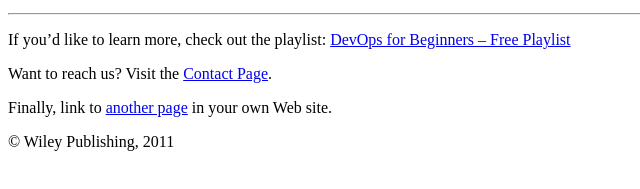
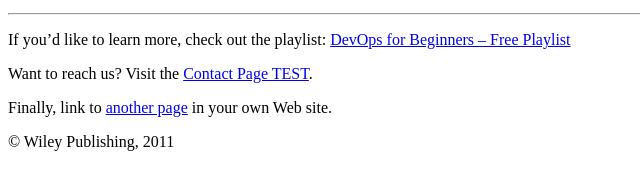
Before and after one commit to PanagiotisBeis/The_cloudadvisory, a plain HTML site: page index.html in a window 1280 px wide. Shown: the part 523-712 px from the top of the page, 0-640 px from the left. Drawn offline with Linux system fonts and the light colour scheme.

Commit message:
Update index.html

```diff
--- a/index.html
+++ b/index.html
@@ -31,7 +31,7 @@ Break up your page with a horizontal rule or two. </p>
 <!-- ADD THIS NEW PARAGRAPH RIGHT BELOW THE ONE ABOVE -->
 <p class="playlist-line">
     Want to reach us? Visit the
-    <a href="contact.html">Contact Page</a>.
+    <a href="contact.html">Contact Page TEST</a>.
 </p>
 
 <p>Finally, link to <a href="page2.html">another page</a> in your own Web site.</p>
```
